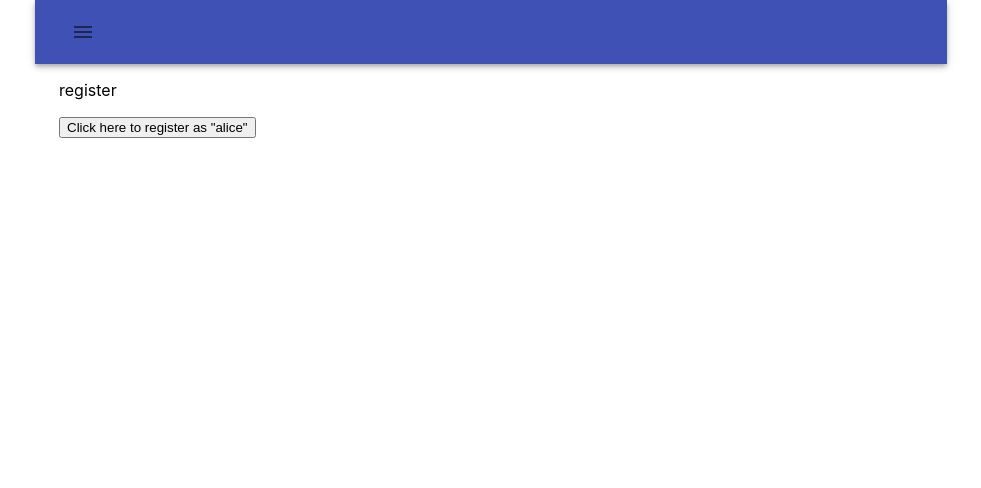
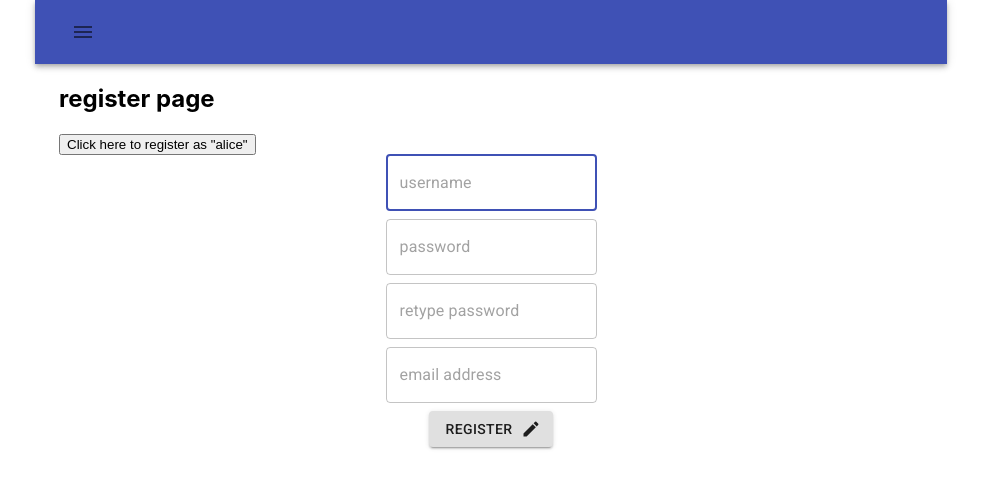
Before and after one commit to rasm47/bathroom-wall-webclient, a React (Create React App) app: page /register in a window 1280 px wide. Shown: the top 488 px of the page, without its empty margins (149-1130 px from the left). Built offline with nearby package versions, Linux system fonts and the light colour scheme.

Commit message:
Make a registering form that does nothing

```diff
--- a/src/App.js
+++ b/src/App.js
@@ -7,6 +7,7 @@ import './App.css';
 import HomeScreen from './components/homescreen';
 import Textbox from './components/textbox';
 import Room from './components/room';
+import RegisterForm from './components/registerform';
 import MyMenuBar from './components/mymenubar';
 import Auth from './services/authservice';
 import DataService from './services/dataservice';
@@ -63,10 +64,13 @@ function Root(props) {
 function Register(props) {
   return (
     <Container>
-      <p> register </p>
+      <h2> register page </h2>
       <button onClick={() => {
         Auth.register("alice");
       }}>Click here to register as "alice"</button>
+      <RegisterForm onRegisterClick={obj => {
+        alert(JSON.stringify(obj));
+      }} />
     </Container>
   );
 }
--- /dev/null
+++ b/src/components/registerform.js
@@ -0,0 +1,90 @@
+import React, { useState } from 'react';
+import { Grid, TextField, Button } from '@material-ui/core';
+import {Create as CreateIcon} from '@material-ui/icons';
+
+export default function RegisterForm(props) {
+  const [username, setUsername] = useState("");
+  const [password1, setPassword1] = useState("");
+  const [password2, setPassword2] = useState("");
+  const [email, setEmail] = useState("");
+
+  return (
+    <form>
+      <Grid
+        container
+        spacing={1}
+        direction="column"
+        justify="center"
+        alignItems="center"
+      >
+
+        <Grid item>
+          <TextField
+            name="username"
+            variant="outlined"
+            value={username}
+            placeholder="username"
+            autoFocus
+            required
+            onChange={e => setUsername(e.target.value)}
+          />
+        </Grid>
+
+        <Grid item>
+          <TextField
+            name="password1"
+            variant="outlined"
+            value={password1}
+            placeholder="password"
+            required
+            onChange={e => setPassword1(e.target.value)}
+          />
+        </Grid>
+
+        <Grid item>
+          <TextField
+            name="password2"
+            variant="outlined"
+            value={password2}
+            placeholder="retype password"
+            required
+            onChange={e => setPassword2(e.target.value)}
+          />
+        </Grid>
+
+        <Grid item>
+          <TextField
+            name="email"
+            variant="outlined"
+            value={email}
+            placeholder="email address"
+            onChange={e => setEmail(e.target.value)}
+          />
+        </Grid>
+
+        <Grid item>
+          <Button
+            variant="contained"
+            endIcon={<CreateIcon />}
+            onClick={event => {
+              event.preventDefault();
+              const obj = {
+                username: username,
+                password: password1,
+                email: email,
+              };
+              if (password1 === password2) {
+                props.onRegisterClick(obj);
+              } else {
+                // TODO
+              }
+            }}
+          >
+            REGISTER
+          </Button>
+        </Grid>
+      </Grid>
+    </form>
+
+  );
+}
```
